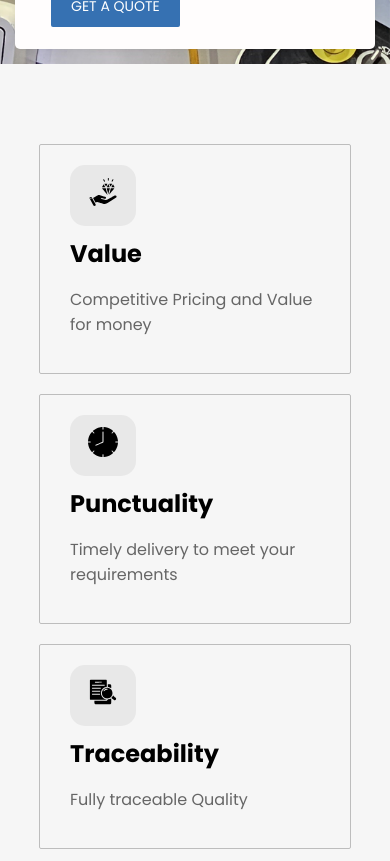
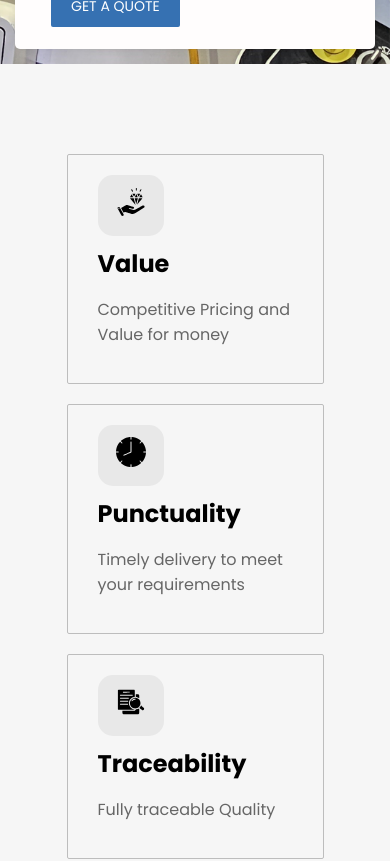
Before and after one commit to Kukesan/zieengineering-frontend, a React (Create React App) app: page / in a window 390 px wide. Shown: the part 780-1641 px from the top of the page. Built offline with nearby package versions, Linux system fonts and the light colour scheme; a small style sheet from the web is missing.

Commit message:
UI changed

```diff
--- a/src/components/about/about.css
+++ b/src/components/about/about.css
@@ -88,7 +88,7 @@
 .about-image {
     width: 31%;
     margin: 10px 0;
-    height: 46vh;
+    height: 22vw;
     border-radius: 15px;
 }
 
@@ -104,7 +104,7 @@
 
     .about-image {
         width: 31%;
-        height: 40vh;
+        height: 26vw;
     }
 }
 
@@ -127,12 +127,19 @@
         width: 98%;
     }
 
+    .images-container {
+        display: flex;
+        flex-direction: column;
+        flex-wrap: wrap;
+        align-items: center;
+    }
+
     .about-image {
-        width: 31%;
-        height: 24vh;
+        width: 80%;
+        height: 50vw;
     }
 
     .center-image {
-        margin-top: 8vh;
+        margin: 0;
     }
 }
--- a/src/components/about/about.js
+++ b/src/components/about/about.js
@@ -1,9 +1,9 @@
 import React, { useEffect, useRef, useState } from 'react';
 import './about.css';
 
-const aboutImg1 = 'https://www.mtt.uk.com/wp-content/uploads/2019/05/CNC-Mechanical-Engineering-2.jpg';
-const aboutImg2 = 'https://media.licdn.com/dms/image/C5612AQELpbHVzOdkWg/article-cover_image-shrink_720_1280/0/1520164504536?e=2147483647&v=beta&t=sOTEnnKAeUnf1-XumGtRulEjF5UhI-8Qzc6UJaoeyXw';
-const aboutImg3 = 'https://img1.wsimg.com/isteam/ip/f7671400-0bfd-4fde-801d-c7a0f186231f/cnc-machinist.jpg';
+const aboutImg1 = 'https://zieengineeringimages.s3.amazonaws.com/2.jpg';
+const aboutImg2 = 'https://zieengineeringimages.s3.amazonaws.com/20240807_100927.jpg';
+const aboutImg3 = 'https://zieengineeringimages.s3.amazonaws.com/eszterga-se-cam-pro.jpg';
 
 const About = () => {
     const containerRef = useRef(null);
--- a/src/components/gallery/gallery.css
+++ b/src/components/gallery/gallery.css
@@ -12,10 +12,9 @@
 }
 
 .gallery-grid {
-    display: grid;
-    grid-template-columns: repeat(auto-fit, minmax(300px, 1fr));
-    gap: 20px; /* Ensures equal gap between all images */
+    display: flex;
     margin: 40px 0;
+    flex-wrap: wrap;
 }
 
 .gallery-item {
@@ -24,6 +23,8 @@
     transform: translateY(20px); /* Initially shifted down */
     transition: transform 2s; /* Smooth transition */
     box-shadow: rgba(0, 0, 0, 0.24) 0px 3px 8px;
+    width: 30%;
+    margin: 1%;
 }
 
 .gallery-item.visible {
@@ -36,6 +37,12 @@
     height: 220px;
     display: block;
     border-radius: 2px;
+}
+
+.gallery-item img:hover {
+    transform: scale(1.02);
+    transition-duration: 0.5s;
+    box-shadow: rgba(0, 0, 0, 0.35) 0px 5px 15px;
 }
 
 /* Modal styles */
@@ -116,6 +123,11 @@
         width: 90%;
     }
 
+    .gallery-item {
+        width: 46%;
+        margin: 5px auto;
+    }
+
     .gallery-item img {
         height: 180px;
     }
--- a/src/components/mission/valuesSection.css
+++ b/src/components/mission/valuesSection.css
@@ -2,9 +2,7 @@
   display: flex;
   flex-wrap: wrap;
   justify-content: center;
-  padding: 20px;
-  margin: 60px auto;
-  width: 80%;
+  margin: 80px auto;
 }
 
 .value-card {
@@ -12,17 +10,17 @@
   border: #BDBDBD 1px solid;
   padding: 20px 30px;
   margin: 10px;
-  flex: 1 1 200px; /* Adjusts to the width of the container */
+  width: 15%;
   max-width: 300px;
   text-align: left;
-  opacity: 0;
   transform: translateY(30px);
   transition: opacity 1s ease-out, transform 1s ease-out;
+  opacity: 0;  /* Initially hidden */
 }
 
 .value-card.visible {
-  opacity: 1;
   transform: translateY(0);
+  opacity: 1;  /* Fade in when visible */
 }
 
 .icon-container {
@@ -51,18 +49,13 @@
 /* Responsive Design */
 @media (max-width: 768px) {
   .value-card {
-    flex: 1 1 100%;
+    width: 30%;
     max-width: none;
   }
 }
 
 @media (max-width: 480px) {
-  .values-container {
-    flex-direction: column;
-    padding: 10px;
-  }
-
   .value-card {
-    margin: 10px 0;
+    width: 50%;
   }
 }
--- a/src/components/mission/valuesSection.js
+++ b/src/components/mission/valuesSection.js
@@ -10,12 +10,11 @@ const ValuesSection = () => {
   const valuesSectionRef = useRef(null);
 
   useEffect(() => {
-    const observer = new IntersectionObserver((entries) => {
+    const observer = new IntersectionObserver((entries, observer) => {
       entries.forEach(entry => {
         if (entry.isIntersecting) {
           entry.target.classList.add('visible');
-        } else {
-          entry.target.classList.remove('visible');
+          observer.unobserve(entry.target);  // Stop observing the element after the first trigger
         }
       });
     });
--- a/src/components/review/review.css
+++ b/src/components/review/review.css
@@ -18,7 +18,7 @@
 
 .reviews-carousel {
     display: flex;
-    animation: scroll 40s linear infinite; /* Adjust the duration as needed */
+    animation: scroll 20s linear infinite; /* Adjust the duration as needed */
 }
 
 @keyframes scroll {
--- a/src/shared/header/Header.js
+++ b/src/shared/header/Header.js
@@ -2,7 +2,7 @@ import React, { useState } from 'react';
 import './header.css';
 import logo from '../../assests/png/landingLogo.png'; // Update with the actual path to your logo image
 
-const Header = ({scrollToSection}) => {
+const Header = ({ scrollToSection }) => {
     const [isMobile, setIsMobile] = useState(false);
 
     const toggleMobileMenu = () => {
@@ -12,30 +12,28 @@ const Header = ({scrollToSection}) => {
     return (
         <nav className="navbar">
             <div className="navbar-container">
-                <a href="/" className="navbar-logo">
-                    <img src={logo} alt="Logo" />
-                </a>
+                <img className="navbar-logo" src={logo} alt="Logo" />
                 <div className="navbar-toggle" onClick={toggleMobileMenu}>
                     <span className="navbar-toggle-icon">&#9776;</span>
                 </div>
                 <div className={isMobile ? "navbar-menu mobile" : "navbar-menu"}>
                     <div className="navbar-item">
-                        <a  onClick={() => scrollToSection("home")} className="navbar-link">Home</a>
+                        <a onClick={() => scrollToSection("home")} className="navbar-link">Home</a>
                     </div>
                     <div className="navbar-item">
-                        <a  onClick={() => scrollToSection("aboutUs")} className="navbar-link">About Us</a>
+                        <a onClick={() => scrollToSection("aboutUs")} className="navbar-link">About Us</a>
                     </div>
                     <div className="navbar-item">
-                        <a  onClick={() => scrollToSection("services")} className="navbar-link">Our Industries</a>
+                        <a onClick={() => scrollToSection("services")} className="navbar-link">Our Industries</a>
                     </div>
                     <div className="navbar-item">
-                        <a  onClick={() => scrollToSection("gallery")} className="navbar-link">Gallery</a>
+                        <a onClick={() => scrollToSection("gallery")} className="navbar-link">Gallery</a>
                     </div>
                     <div className="navbar-item">
-                        <a  onClick={() => scrollToSection("reviews")} className="navbar-link">Reviews</a>
+                        <a onClick={() => scrollToSection("reviews")} className="navbar-link">Reviews</a>
                     </div>
                     <div className="navbar-item">
-                        <a  onClick={() => scrollToSection("contact")} className="navbar-link">Contact Us</a>
+                        <a onClick={() => scrollToSection("contact")} className="navbar-link">Contact Us</a>
                     </div>
                 </div>
             </div>
--- a/src/shared/header/header.css
+++ b/src/shared/header/header.css
@@ -17,7 +17,7 @@
     width: 80%;
 }
 
-.navbar-logo img {
+.navbar-logo {
     height: 50px;
 }
 
```
